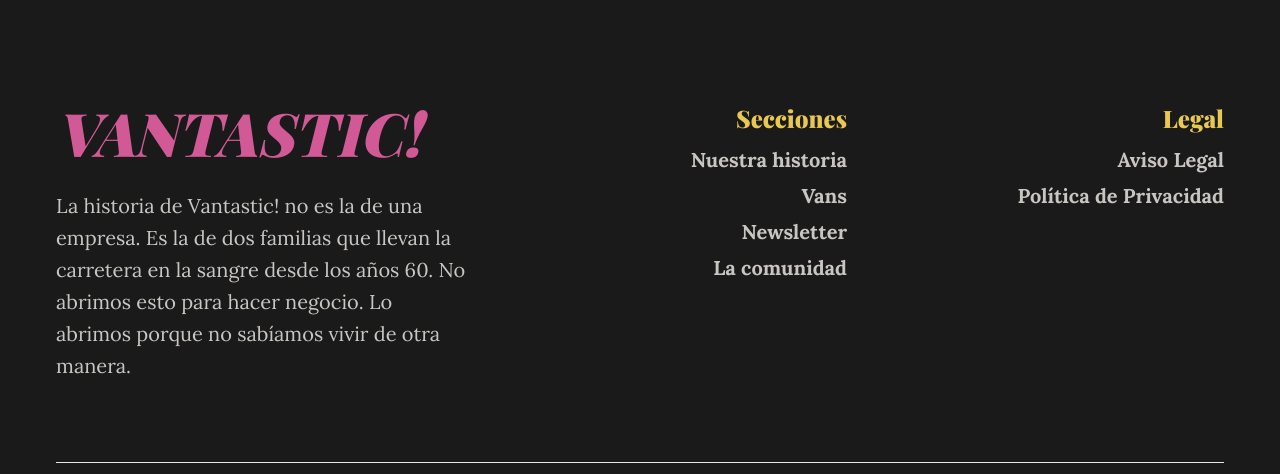
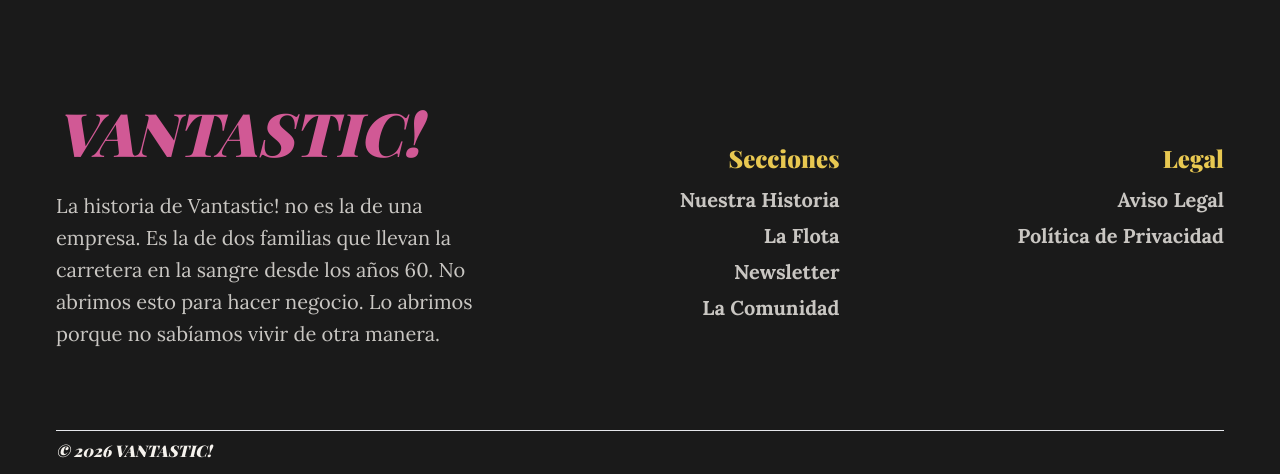
Before and after one commit to candytale55/vantastic, a React (Vite) app: page / in a window 1280 px wide. Shown: the part 3477-3951 px from the top of the page. Built offline with nearby package versions, Linux system fonts and the light colour scheme; no server answers; a web font is replaced by a local one; what miragejs would draw is missing.

Commit message:
feat(footer): change footer layout, add footer-links wrapper and enhance styles for better readability

```diff
--- a/src/components/Footer.jsx
+++ b/src/components/Footer.jsx
@@ -10,19 +10,19 @@ export default function Footer() {
 
         <section className="footer-about">
           <h2 className="footer-logo">Vantastic!</h2>
-          <p className="footer-text">La historia de Vantastic! no es la de una empresa. Es la de dos familias que llevan la carretera en la sangre desde los años 60. No abrimos esto para hacer negocio. Lo abrimos porque no sabíamos vivir de otra manera.</p>
+          <p className="footer-text">La historia de Vantastic! no es la de una empresa. Es la de dos familias que llevan la carretera en la sangre desde los a&ntilde;os 60. No abrimos esto para hacer negocio. Lo abrimos porque no sab&iacute;amos vivir de otra manera.</p>
         </section>
 
-
+        <div className="footer-links">
           <nav
             className="footer-nav"
             id="footer-nav">
             <h3 className="footer-subtitle">Secciones</h3>
             <ul>
-            <li><Link to="/#nuestra-historia">Nuestra historia</Link></li>
-            <li><Link to="/vans">Vans</Link></li>
+              <li><Link to="/#nuestra-historia">Nuestra Historia</Link></li>
+              <li><Link to="/vans">La Flota</Link></li>
               <li><Link to="/#newsletter">Newsletter</Link></li>
-            <li><Link to="/#testimonials-social">La comunidad</Link></li>
+              <li><Link to="/#testimonials-social">La Comunidad</Link></li>
               {/* <li><a href="#footer-nav">Rutas</a></li> */}
               {/* <li><a href="#footer-nav">Preguntas frecuentes</a></li> */}
               {/* <li><a href="#footer-nav">Contacto</a></li> */}
@@ -35,9 +35,10 @@ export default function Footer() {
             <h3 className="footer-subtitle">Legal</h3>
             <ul>
               <li><a href="#footer-legal">Aviso Legal</a></li>
-            <li><a href="#footer-legal">Política de Privacidad</a></li>
+              <li><a href="#footer-legal">Pol&iacute;tica de Privacidad</a></li>
             </ul>
           </nav>
+        </div>
       </div>
 
       <div className="footer-bottom section-shell">
--- a/src/styles/footer.css
+++ b/src/styles/footer.css
@@ -6,13 +6,14 @@
   }
 
   .footer-inner {
-    @apply grid gap-8 items-start;
+    @apply grid gap-10 items-start;
     @apply md:grid-cols-2;
-    @apply lg:grid-cols-[1.2fr_1fr_1fr];
+    @apply lg:grid-cols-[1.2fr_2fr];
   }
 
   .footer-about {
-    @apply flex flex-col gap-3 text-retro-cream opacity-80;
+    @apply flex flex-col items-center gap-3 text-center text-retro-cream opacity-80;
+    @apply md:items-start md:text-left;
   }
 
   .footer-text {
@@ -20,25 +21,36 @@
   }
 
   .footer-subtitle {
-    @apply text-2xl font-semibold text-retro-yellow opacity-90 text-right;
+    @apply text-center text-2xl font-semibold text-retro-yellow opacity-90;
+    @apply md:text-right;
   }
 
   .footer-logo {
-    @apply text-6xl text-retro-pink uppercase italic text-left;
+    @apply text-center text-6xl text-retro-pink uppercase italic;
+    @apply md:text-left;
   }
 
   .footer-copy {
     @apply text-retro-cream py-2 uppercase italic;
   }
 
+  .footer-links {
+    @apply flex flex-col items-center gap-8;
+    @apply md:items-end md:gap-6;
+    @apply lg:grid lg:grid-cols-2 lg:items-start lg:gap-16 lg:pt-10;
+  }
+
   .footer-nav,
   .footer-legal {
     @apply flex flex-col gap-3;
+    @apply items-center;
+    @apply md:items-end;
   }
 
   .footer-nav ul,
   .footer-legal ul {
-    @apply flex flex-col gap-2 text-right;
+    @apply flex flex-col gap-2 text-center;
+    @apply md:text-right;
   }
 
   .footer-nav a,
```
Lines whose indentation alone changed are shown as unchanged.
